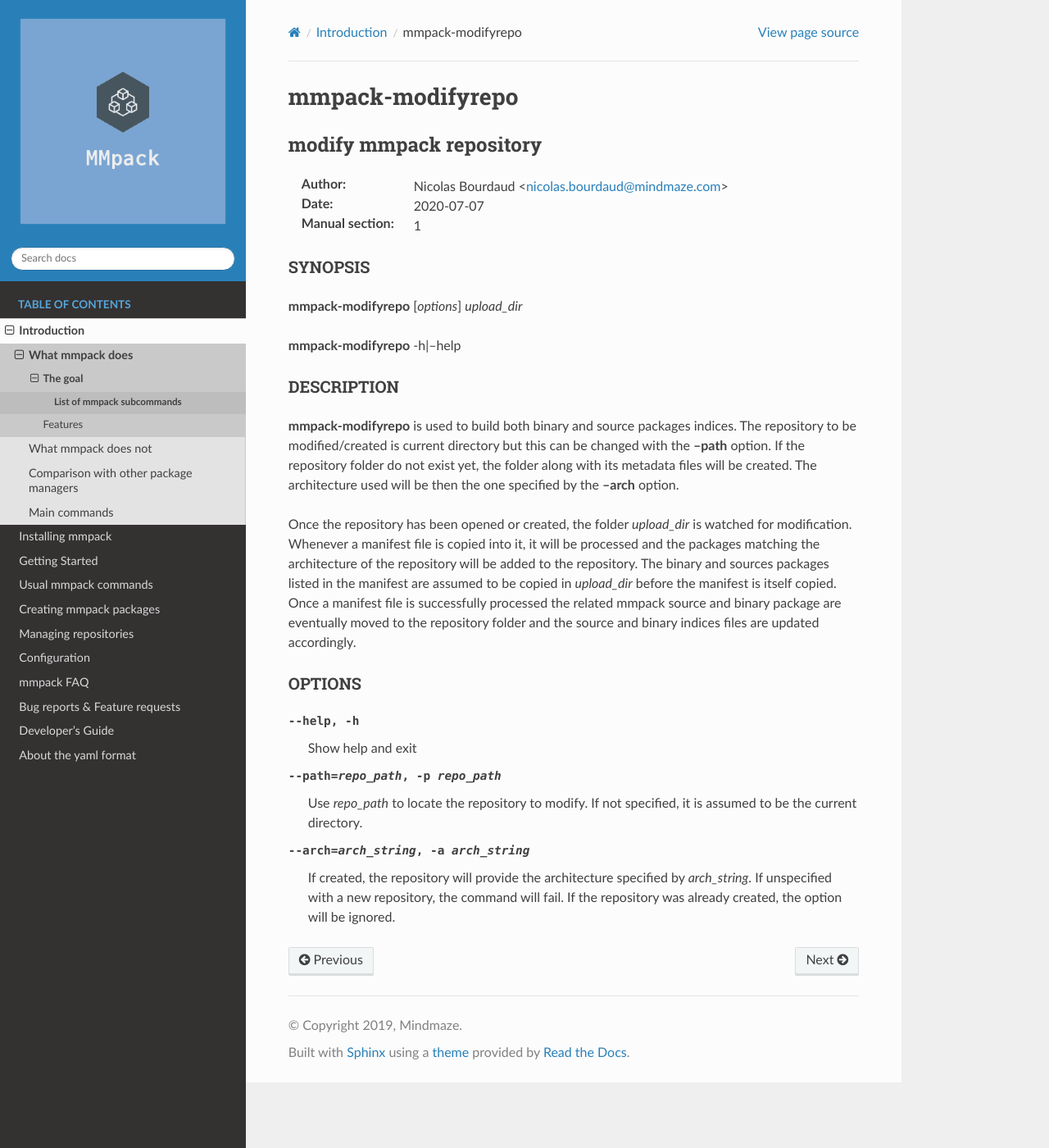
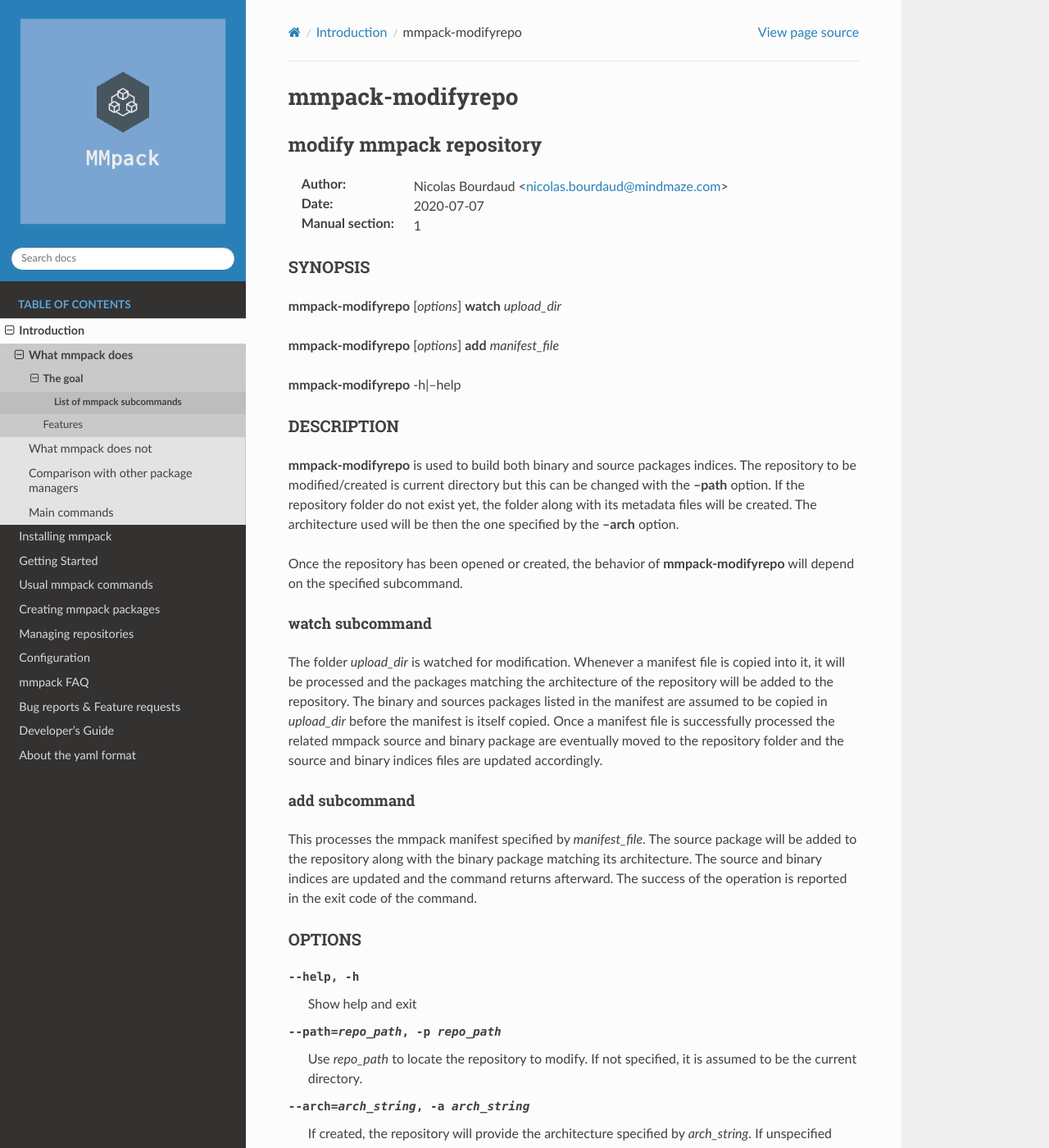
Before and after one commit to mmlabs-mindmaze/mmpack, a Sphinx documentation site: the page built from docs/man/1/mmpack-modifyrepo.rst, in a window 1280 px wide and 1400 px high. Shown: the whole window at 82% size. Built offline with Sphinx 7.4.7 and the Read the Docs theme 2.0.0, drawn with Linux system fonts in a browser that asks for light colours.

Commit message:
repository: add subcommands mmpack-modifyrepo
mmpack-modifyrepo gets subcommands:
  watch: implements the current behavior of mmpack-repo tool
  add: push a change file into a repository

Change-Id: I47c1356eefd2e87e40189a13e0b927b5d8b89d24

```diff
--- a/docs/man/1/mmpack-modifyrepo.rst
+++ b/docs/man/1/mmpack-modifyrepo.rst
@@ -12,7 +12,9 @@
 
 SYNOPSIS
 ========
-**mmpack-modifyrepo** [*options*] *upload_dir*
+**mmpack-modifyrepo** [*options*] **watch** *upload_dir*
+
+**mmpack-modifyrepo** [*options*] **add** *manifest_file*
 
 **mmpack-modifyrepo** -h|--help
 
@@ -25,8 +27,12 @@
 the folder along with its metadata files will be created. The architecture used
 will be then the one specified by the **--arch** option.
 
-Once the repository has been opened or created,
-the folder *upload_dir* is watched for modification. Whenever a manifest file
+Once the repository has been opened or created, the behavior of
+**mmpack-modifyrepo** will depend on the specified subcommand.
+
+watch subcommand
+----------------
+The folder *upload_dir* is watched for modification. Whenever a manifest file
 is copied into it, it will be processed and the packages matching the
 architecture of the repository will be added to the repository. The binary and
 sources packages listed in the manifest are assumed to be copied in *upload_dir*
@@ -34,6 +40,14 @@
 processed the related mmpack source and binary package are eventually moved to
 the repository folder and the source and binary indices files are updated
 accordingly.
+
+add subcommand
+--------------
+This processes the mmpack manifest specified by *manifest_file*. The source
+package will be added to the repository along with the binary package matching
+its architecture. The source and binary indices are updated and the command
+returns afterward. The success of the operation is reported in the exit code of
+the command.
 
 
 OPTIONS
```
Also changed, not shown: 1 other file.
